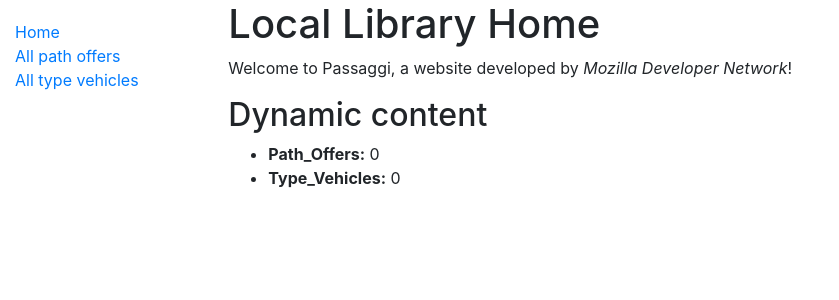
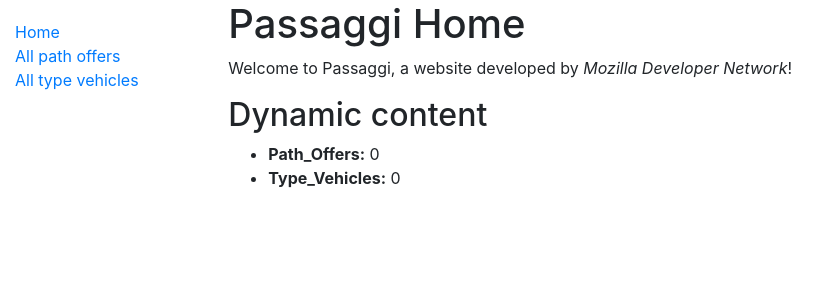
Before and after one commit to angeloviro/djangoesempi, a Django app: page /passaggi/ in a window 1280 px wide. Shown: the top 300 px of the page, without its empty margins (0-839 px from the left). Run offline with Django 3.2, Linux system fonts and the light colour scheme; data that the repository does not hold is empty; some libraries are stand-ins or nearby versions.

Commit message:
modifica file

```diff
--- a/carpooling/passaggi/templates/index.html
+++ b/carpooling/passaggi/templates/index.html
@@ -1,7 +1,7 @@
 {% extends "base_generic.html" %}
 
 {% block content %}
-  <h1>Local Library Home</h1>
+  <h1>Passaggi Home</h1>
   <p>Welcome to Passaggi, a website developed by <em>Mozilla Developer Network</em>!</p>
   <h2>Dynamic content</h2>
   <ul>
```
